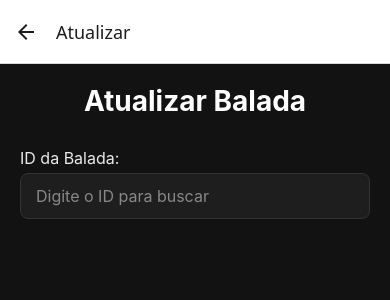
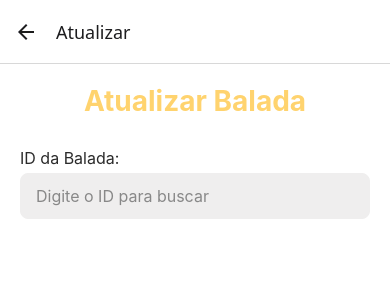
Before and after one commit to vitorcecato-sesi/balada-backend-mobile, a React Native app: screen /Atualizar in a window 390 px wide. Shown: the top 300 px of the page. Built offline with nearby package versions, Linux system fonts and the light colour scheme.

Commit message:
detalhes do put

```diff
--- a/screens/Atualizar.js
+++ b/screens/Atualizar.js
@@ -204,7 +204,7 @@ export default function Atualizar({ navigation }) {
 const styles = StyleSheet.create({
   container: {
     flex: 1,
-    backgroundColor: "#121212",
+    backgroundColor: "#ffffffff",
   },
   content: {
     padding: 20,
@@ -212,21 +212,21 @@ const styles = StyleSheet.create({
   title: {
     fontSize: 28,
     fontWeight: "bold",
-    color: "#FFF",
+    color: "#FFD36E",
     marginBottom: 20,
     textAlign: "center",
   },
   label: {
     fontSize: 16,
-    color: "#EAEAEA",
+    color: "#2b2b2bff",
     marginBottom: 5,
     marginTop: 10,
   },
   input: {
-    backgroundColor: "#1E1E1E",
-    color: "#FFF",
+    backgroundColor: "#efeeeeff",
+    color: "#2b2b2bff",
     borderWidth: 1,
-    borderColor: "#333",
+    borderColor: "#efeeeeff",
     borderRadius: 8,
     paddingHorizontal: 15,
     paddingVertical: 12,
@@ -234,7 +234,7 @@ const styles = StyleSheet.create({
     marginBottom: 15,
   },
   actionButton: {
-    backgroundColor: "#6200EE",
+    backgroundColor: "#FFD36E",
     borderRadius: 8,
     paddingVertical: 15,
     alignItems: "center",
@@ -246,7 +246,7 @@ const styles = StyleSheet.create({
     fontWeight: "bold",
   },
   erroMsg: {
-    color: "#FF6347", // Tomato Red
+    color: "#FF6347",
     fontSize: 14,
     textAlign: "center",
     marginTop: 15,
```
